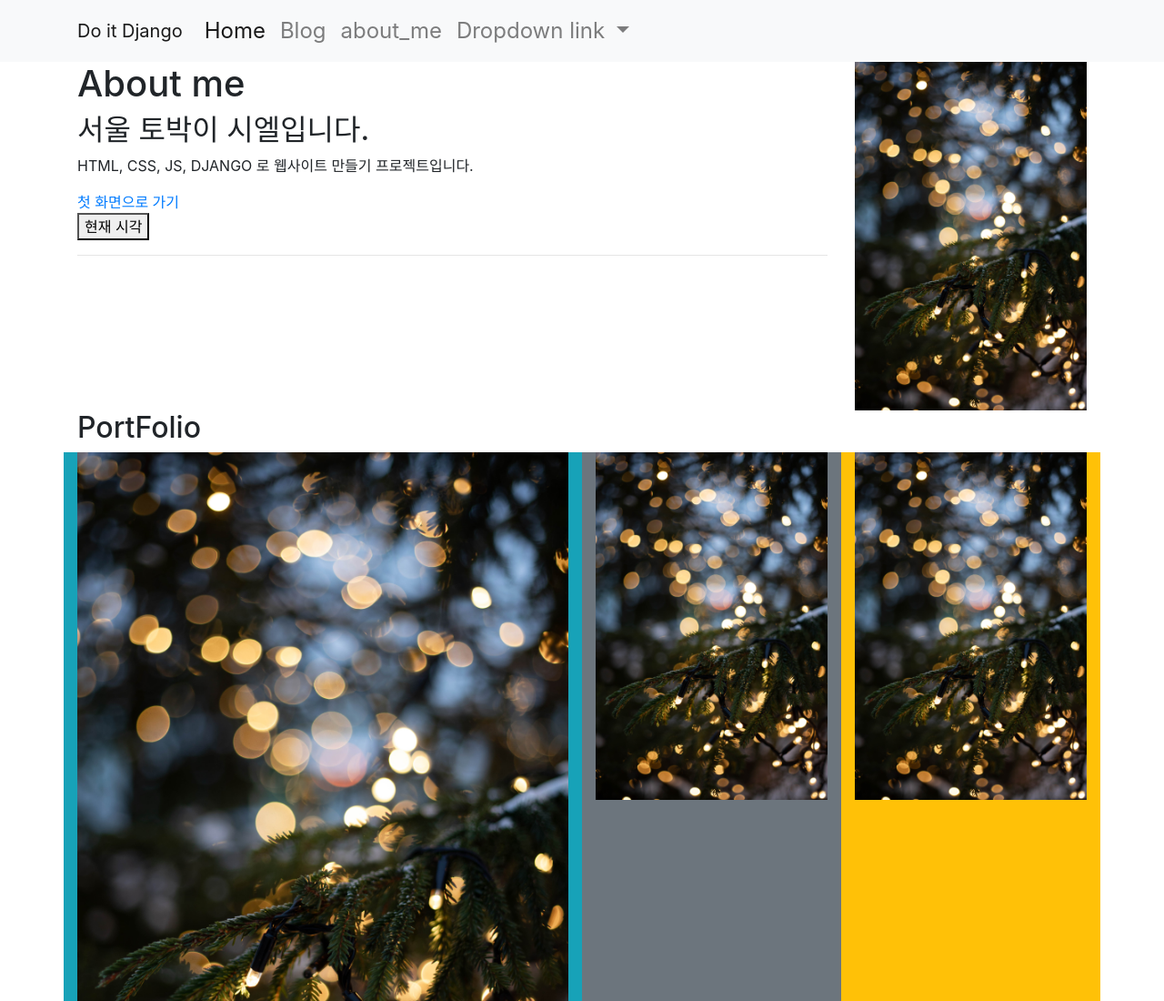
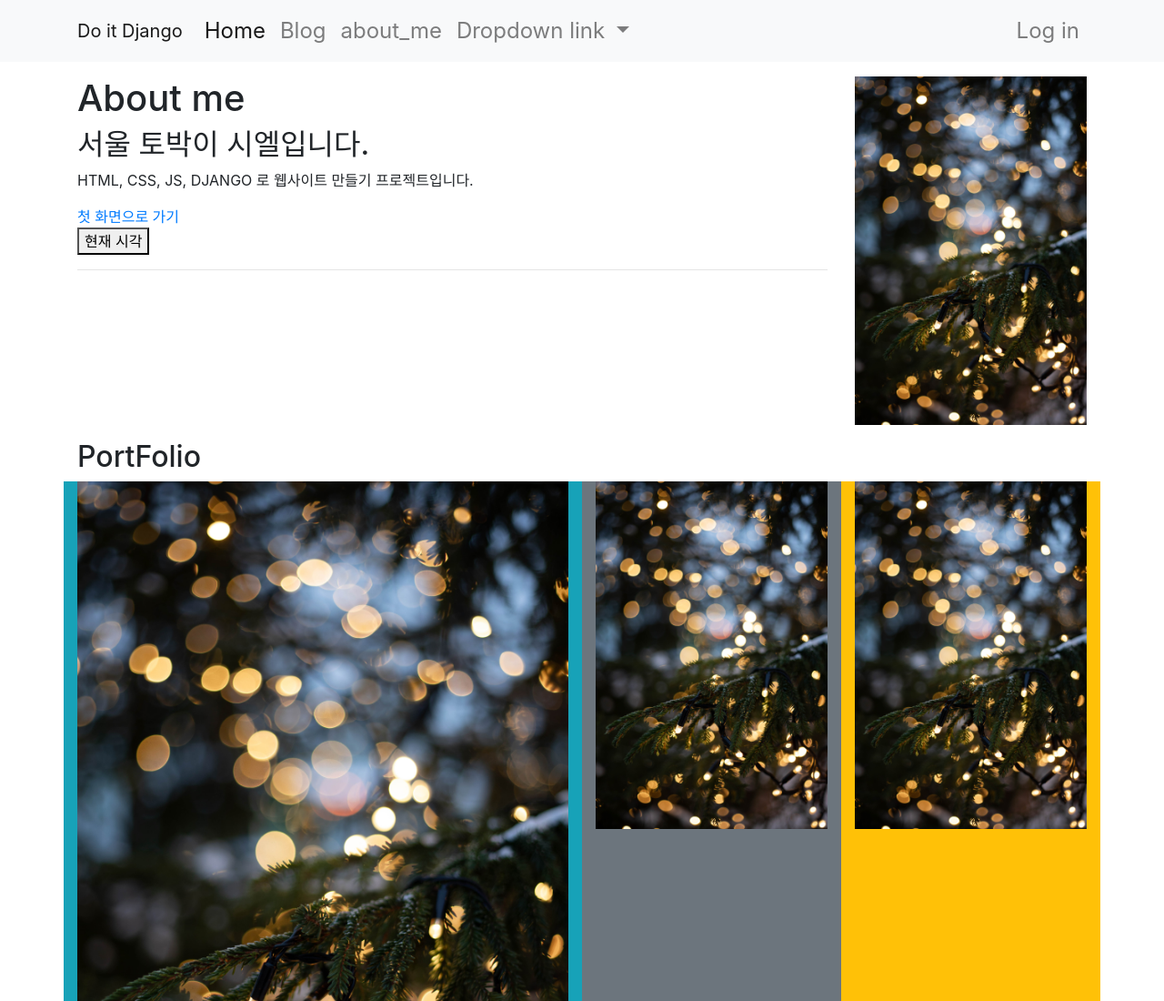
Before and after one commit to gechae/do_it_django_frontend_basic_infleam, a plain HTML site: page about_me.html in a window 1280 px wide. Shown: the top 1100 px of the page at 91% size. Drawn offline with Linux system fonts and the light colour scheme.

Commit message:
scacing 적용

```diff
--- a/about_me.html
+++ b/about_me.html
@@ -20,6 +20,8 @@
                 <span class="navbar-toggler-icon"></span>
             </button>
             <div class="collapse navbar-collapse" id="navbarNavDropdown">
+                 <!-- mr-auto : Marge Right auto-->
+                <!-- <ul class="navbar-nav mr-auto"> -->
                 <ul class="navbar-nav">
                     <li class="nav-item active">
                         <a class="nav-link" href="./index.html">Home <span class="sr-only">(current)</span></a>
@@ -42,6 +44,12 @@
                         </div>
                     </li>
                 </ul>
+                <!-- ml-auto : Marge Left auto-->
+                <ul class="navbar-nav ml-auto">
+                    <li class="nav_item">
+                        <a class="nav-link" href="#">Log in</a>
+                    </li>
+                </ul>
             </div>
         </div>
     </nav>
@@ -49,7 +57,7 @@
     <!-- div : 디비전(구역) -->
     <!-- class = "container" : bootstrap script 에 기본적으로 작성 되어있다. -->
     <div class="container">
-        <div class="row">
+        <div class="row my-3">
             <div class="col-9">
                 <h1>About me</h1>
                 <h2> 서울 토박이 시엘입니다.</h2>
```
